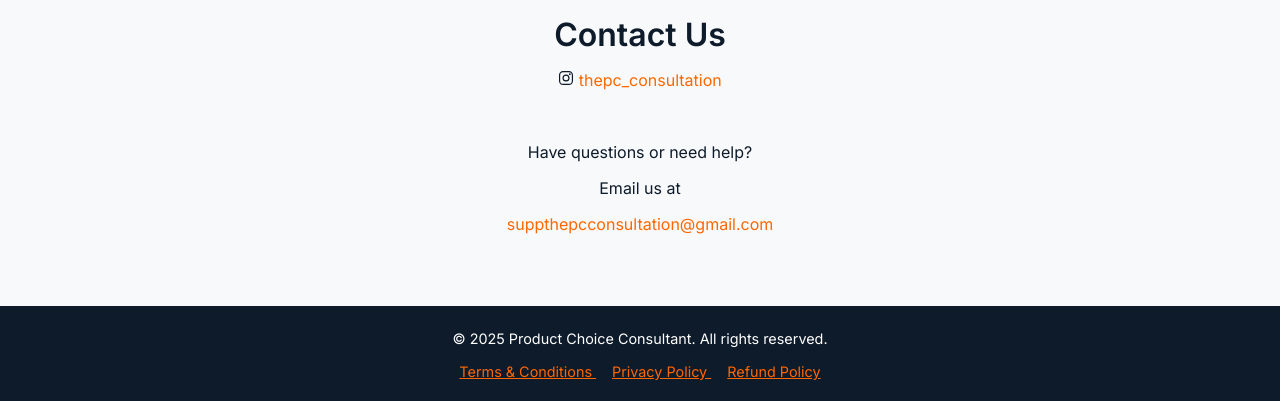
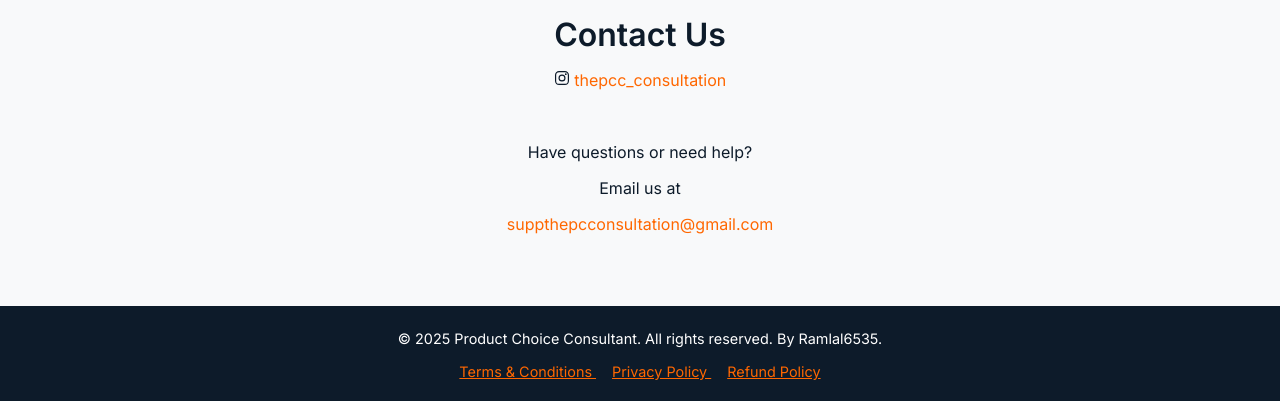
Before and after one commit to Abhigyan321/thepcc.in, a plain HTML site: page index.html in a window 1280 px wide. Shown: the part 3478-3879 px from the top of the page. Drawn offline with nearby package versions, Linux system fonts and the light colour scheme.

Commit message:
Update index.html

```diff
--- a/index.html
+++ b/index.html
@@ -312,14 +312,14 @@
 
   <section id="contact" class="section">
     <h2>Contact Us</h2>
-    <p><ion-icon name="logo-instagram"></ion-icon> <a>thepc_consultation</a></p><br>
+    <p><ion-icon name="logo-instagram"></ion-icon> <a>thepcc_consultation</a></p><br>
     <p>Have questions or need help?</p>
     <p>Email us at </p>
     <p><a>suppthepcconsultation@gmail.com</a></p>
   </section>
 
   <footer>
-  &copy; 2025 Product Choice Consultant. All rights reserved.
+  &copy; 2025 Product Choice Consultant. All rights reserved. By Ramlal6535.
 
   <div style="margin-top: 1rem;">
     <a href="t&c.docx" download style="color: #FF6700; text-decoration: underline; margin-right: 1rem;">
```
